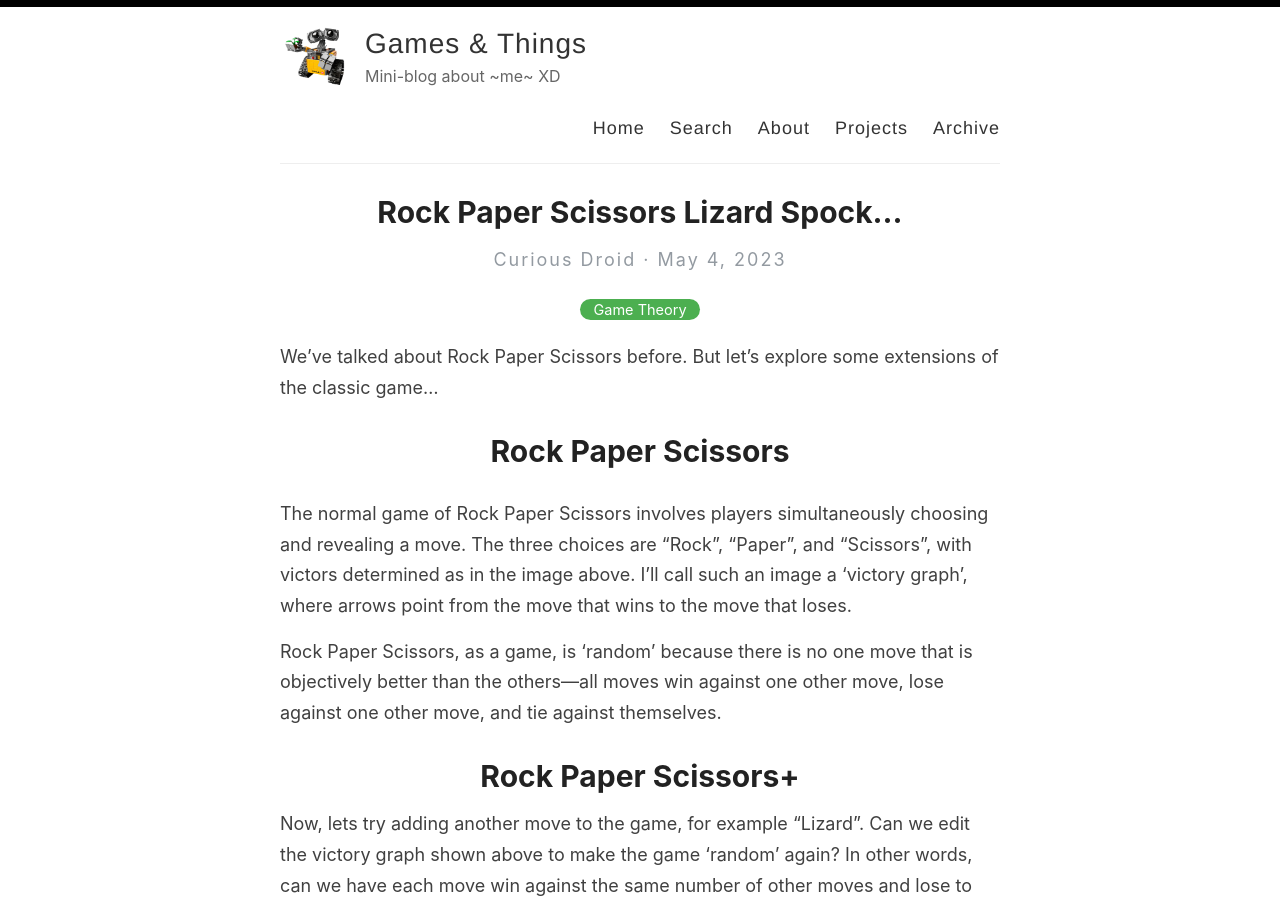
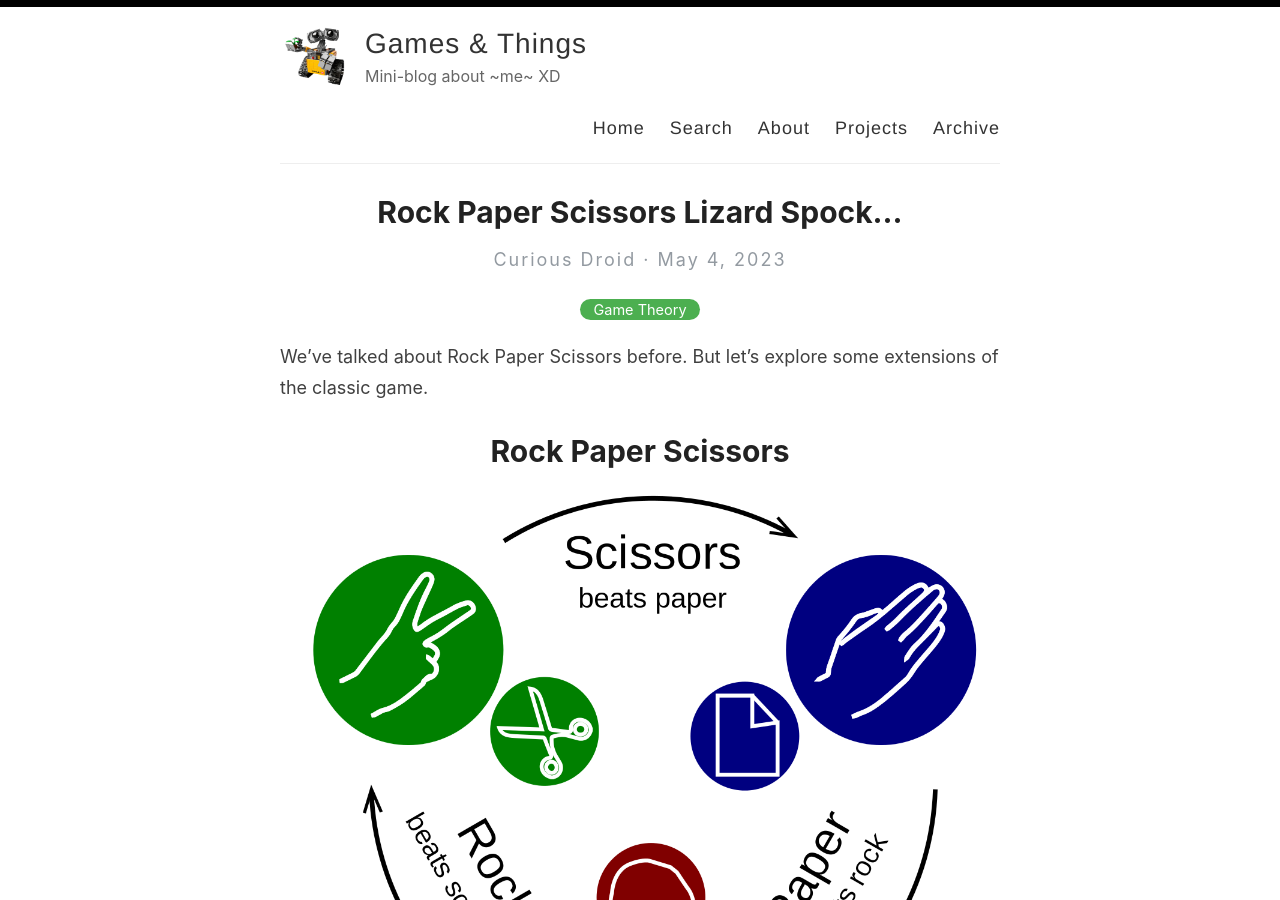
Before and after one commit to curious-droid/curious-droid.github.io, a Jekyll site: the page built from _posts/2023-05-04-rock-paper-scissors.md, in a window 1280 px wide and 900 px high. Built offline with Jekyll 4.4.1, drawn with Linux system fonts in a browser that asks for light colours; comment, search, counter and statistics services are not loaded.

Commit message:
updated images

```diff
--- a/_posts/2023-05-04-rock-paper-scissors.md
+++ b/_posts/2023-05-04-rock-paper-scissors.md
@@ -4,11 +4,11 @@ title: Rock Paper Scissors Lizard Spock...
 categories: [Game Theory]
 ---
 
-We've talked about Rock Paper Scissors before. But let's explore some extensions of the classic game...
+We've talked about Rock Paper Scissors before. But let's explore some extensions of the classic game.
 
 # Rock Paper Scissors
 
-![](\rps.png)
+![](/images/rps.png)
 
 The normal game of Rock Paper Scissors involves players simultaneously choosing and revealing a move. The three choices are "Rock", "Paper", and "Scissors", with victors determined as in the image above. I'll call such an image a 'victory graph', where arrows point from the move that wins to the move that loses.
 
@@ -28,7 +28,7 @@ This logically leads us to ask: then, for which numbers of moves can we make the
 
 And here is the corresponding victory graph:
 
-![](\rpsls.jpeg)
+![](/images/rpsls.jpeg)
 
 # Now on to the math...
 
@@ -48,7 +48,7 @@ Okay, so for the small case we can show that when $n=3$, we can make a valid roc
 
 Now we suppose that there does exist a valid rock-paper-scissors game for $n$ moves. Can we show that it is possible to add two more moves to make another valid game? Indeed, let's call these two moves $A$ and $B$, and we can assume that $A$ beats $B$. Then we can make $A$ win against exactly $\frac{n-1}{2}$ of the remaining $n$ moves, while $B$ wins against the other $\frac{n+1}{2}$. The game is still random, because each move still wins against an equal number of other moves. So there we have it! We can be sure that completely random rock-paper-scissors games exist for all odd $n$!
 
-![](\urps.png)
+![](/images/urps.png)
 
 # Afterword
 
```
